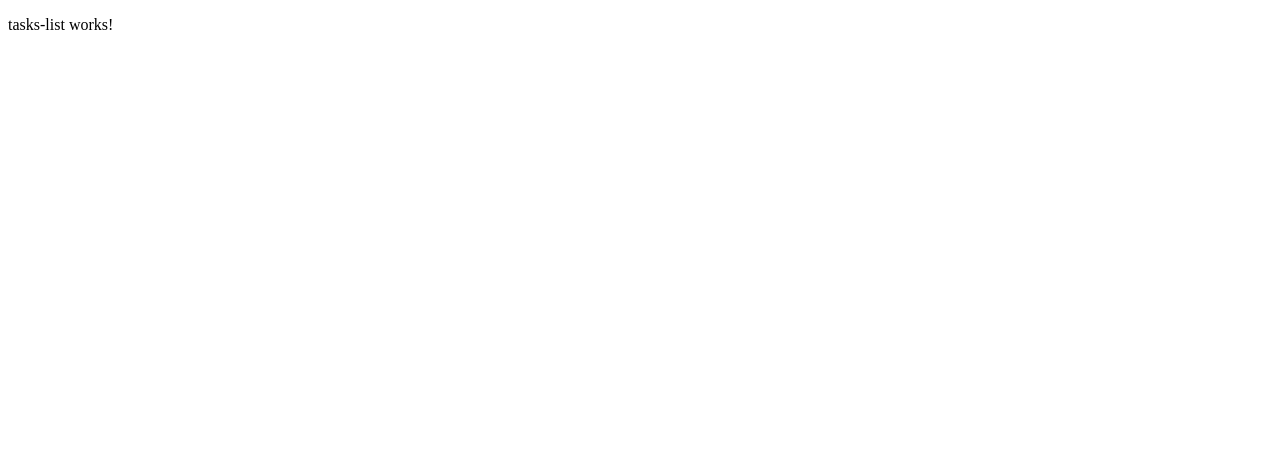
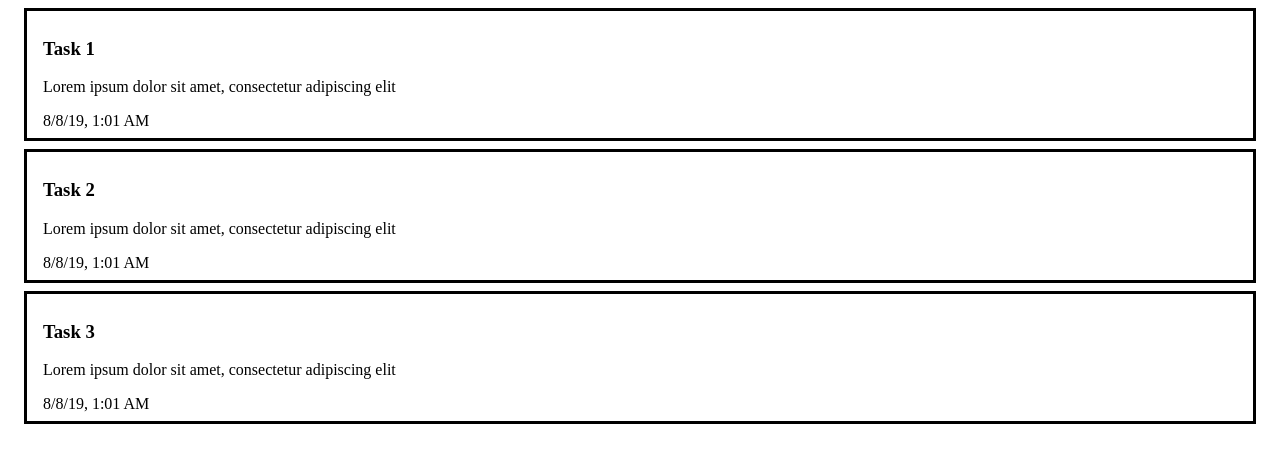
Before and after one commit to kevin-barrientos/ionic-todo-demo, an Angular app: page / in a window 1280 px wide. Shown: the top 462 px of the page. Built offline with nearby package versions, Linux system fonts and the light colour scheme.

Commit message:
feat: task list
Muestra un listado de tareas agregando un arreglo a
TaskListComponent

Conceptos:
    - String interpolation
    - Pipe
    - @Component decorator

```diff
--- a/src/app/tasks-list/tasks-list.component.css
+++ b/src/app/tasks-list/tasks-list.component.css
@@ -0,0 +1,5 @@
+div {
+  border-style: solid;
+  margin: 8px 16px;
+  padding: 8px 16px;
+}
--- a/src/app/tasks-list/tasks-list.component.html
+++ b/src/app/tasks-list/tasks-list.component.html
@@ -1 +1,5 @@
-<p>tasks-list works!</p>
+<div *ngFor="let task of tasks">
+  <h3>{{ task.title }}</h3>
+  <p>{{ task.description }}</p>
+  <span>{{ task.dueDate | date:'short'}}</span>
+</div>
--- a/src/app/tasks-list/tasks-list.component.ts
+++ b/src/app/tasks-list/tasks-list.component.ts
@@ -5,4 +5,22 @@ import { Component } from '@angular/core';
   templateUrl: './tasks-list.component.html',
   styleUrls: ['./tasks-list.component.css'],
 })
-export class TasksListComponent {}
+export class TasksListComponent {
+  tasks: any[] = [
+    {
+      title: 'Task 1',
+      dueDate: new Date().toISOString(),
+      description: 'Lorem ipsum dolor sit amet, consectetur adipiscing elit',
+    },
+    {
+      title: 'Task 2',
+      dueDate: new Date().toISOString(),
+      description: 'Lorem ipsum dolor sit amet, consectetur adipiscing elit',
+    },
+    {
+      title: 'Task 3',
+      dueDate: new Date().toISOString(),
+      description: 'Lorem ipsum dolor sit amet, consectetur adipiscing elit',
+    },
+  ];
+}
```
